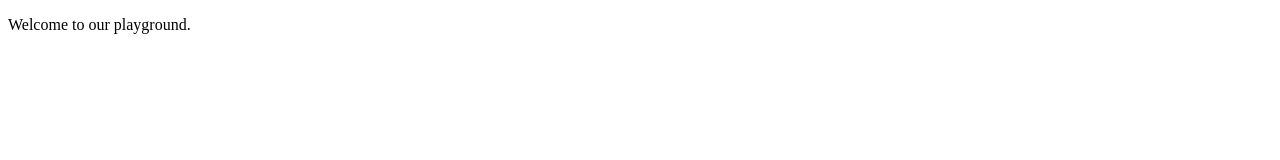
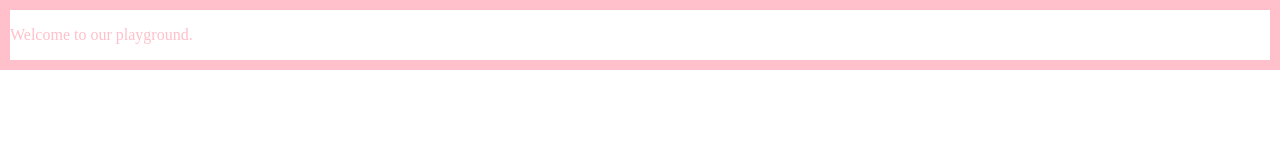
Before and after one commit to beatricebentivogliomagner/help-with-github, a plain HTML site: page index.html in a window 1280 px wide. Drawn offline with Linux system fonts and the light colour scheme.

Commit message:
added a css file

```diff
--- /dev/null
+++ b/css/style.css
@@ -0,0 +1,16 @@
+/* CSS rule */
+body { /* slector */
+    margin: 0; /* css properrty value */
+
+    border-color: red;
+    border-width: 20px;
+    border-style: dashed;
+    /* the border property shorthand */
+    border: 10px solid pink;
+}
+
+p { /*selector */
+    /* declaration*/
+    /*propertu: value;*/
+    color: pink;
+}
--- a/index.html
+++ b/index.html
@@ -5,6 +5,7 @@
     <meta http-equiv="X-UA-Compatible" content="IE=edge">
     <meta name="viewport" content="width=device-width, initial-scale=1.0">
     <title>Github Playground</title>
+    <link rel="stylesheet" href="css/style.css">
 </head>
 <body>
 
```
